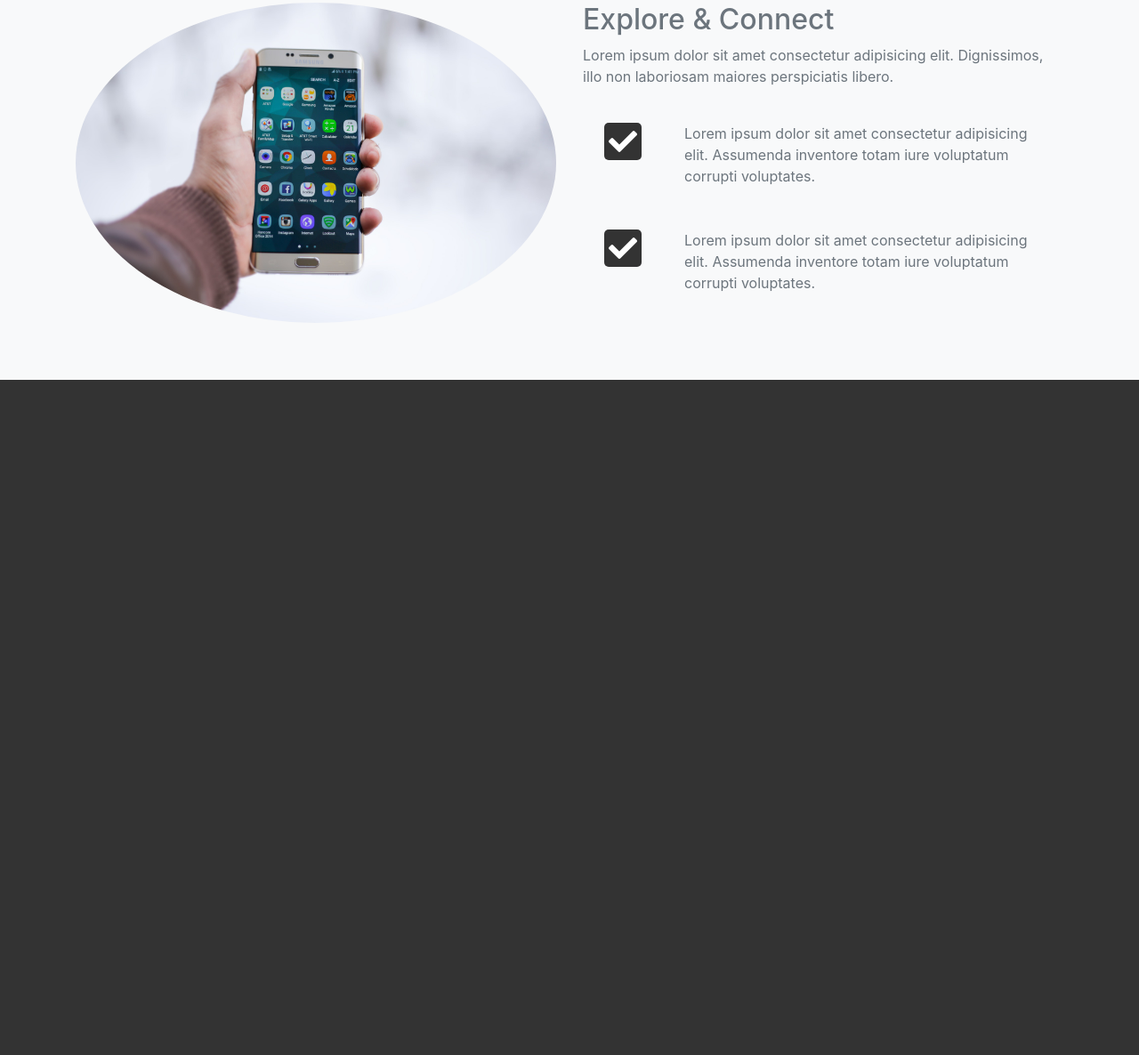
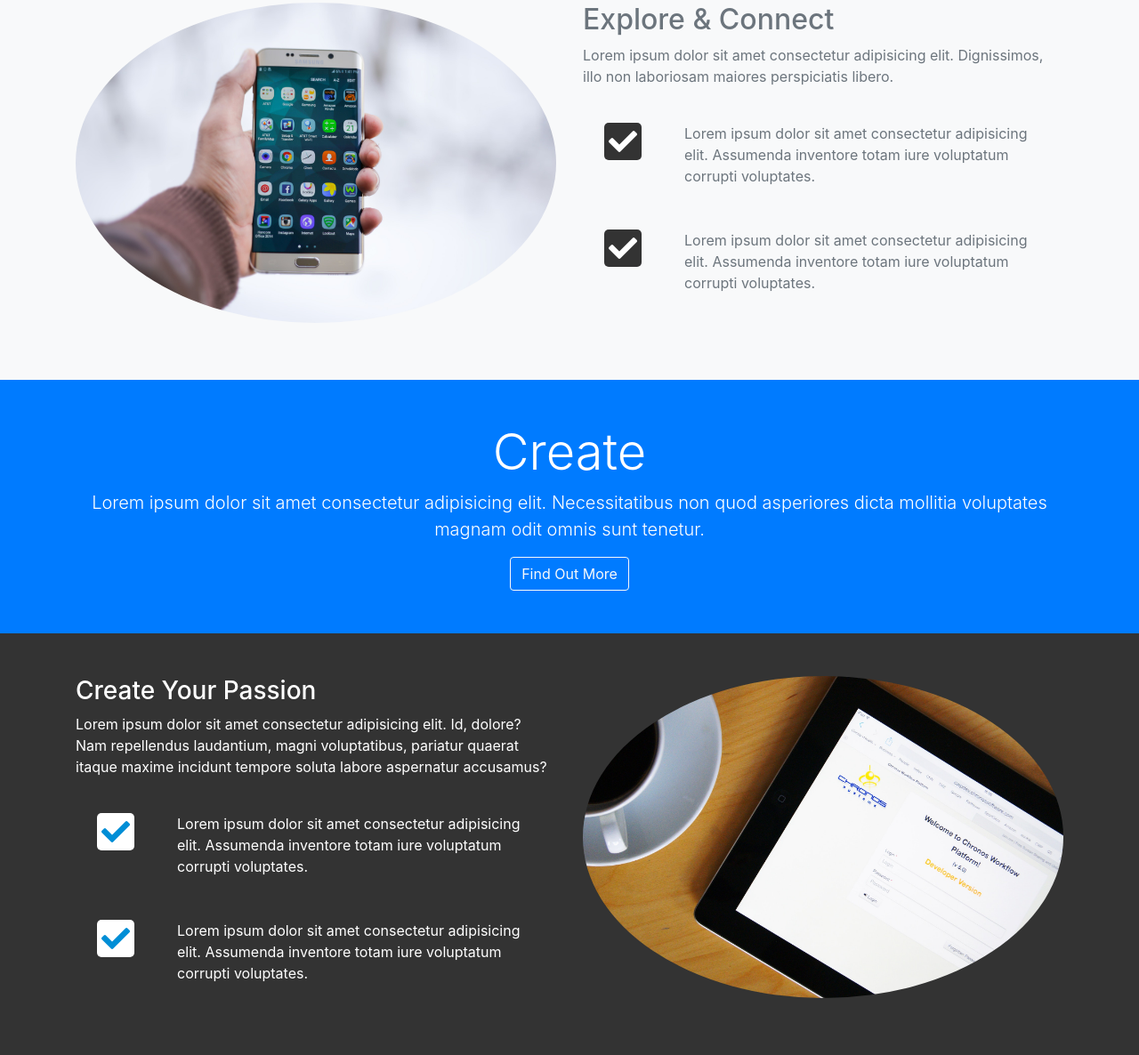
Before and after one commit to Zhongnan-Tian/UI-BootstrapTheme-SocialMedia, a plain HTML site: page index.html in a window 1280 px wide. Shown: the part 1018-2204 px from the top of the page at 89% size. Before the commit the page ends 1445 px from the top, so only its background shows below. Drawn offline with nearby package versions, Linux system fonts and the light colour scheme.

Commit message:
add create-head-section and create-section

```diff
--- a/css/style.css
+++ b/css/style.css
@@ -36,7 +36,8 @@ body {
   opacity: 0.8;
 }
 
-#home-section .fas {
+#home-section .fas,
+#create-section .fas {
   color: #008ed6;
   background: #fff;
   padding: 5px;
--- a/index.html
+++ b/index.html
@@ -202,6 +202,63 @@
       </div>
     </section>
 
+    <section id="creat-head-section" class="bg-primary">
+      <div class="container">
+        <div class="row">
+          <div class="col text-center py-5">
+            <h2 class="display-4">Create</h2>
+            <p class="lead">
+              Lorem ipsum dolor sit amet consectetur adipisicing elit.
+              Necessitatibus non quod asperiores dicta mollitia voluptates
+              magnam odit omnis sunt tenetur.
+            </p>
+            <a href="" class="btn btn-outline-light">Find Out More</a>
+          </div>
+        </div>
+      </div>
+    </section>
+
+    <section id="create-section" class="py-5">
+      <div class="container">
+        <div class="row">
+          <div class="col-md-6 order-2">
+            <img
+              src="img/create-section1.jpg"
+              alt=""
+              class="img-fluid rounded-circle mb-3"
+            />
+          </div>
+          <div class="col-md-6 order-1">
+            <h3>Create Your Passion</h3>
+            <p>
+              Lorem ipsum dolor sit amet consectetur adipisicing elit. Id,
+              dolore? Nam repellendus laudantium, magni voluptatibus, pariatur
+              quaerat itaque maxime incidunt tempore soluta labore aspernatur
+              accusamus?
+            </p>
+            <div class="d-flex">
+              <div class="p-4 align-self-start">
+                <i class="fas fa-check fa-2x"></i>
+              </div>
+              <div class="p-4 align-self-end">
+                Lorem ipsum dolor sit amet consectetur adipisicing elit.
+                Assumenda inventore totam iure voluptatum corrupti voluptates.
+              </div>
+            </div>
+            <div class="d-flex">
+              <div class="p-4 align-self-start">
+                <i class="fas fa-check fa-2x"></i>
+              </div>
+              <div class="p-4 align-self-end">
+                Lorem ipsum dolor sit amet consectetur adipisicing elit.
+                Assumenda inventore totam iure voluptatum corrupti voluptates.
+              </div>
+            </div>
+          </div>
+        </div>
+      </div>
+    </section>
+
     <!-- smooth scrolling requires no-slim version of jQuery -->
     <script
       src="https://code.jquery.com/jquery-3.3.1.min.js"
```
